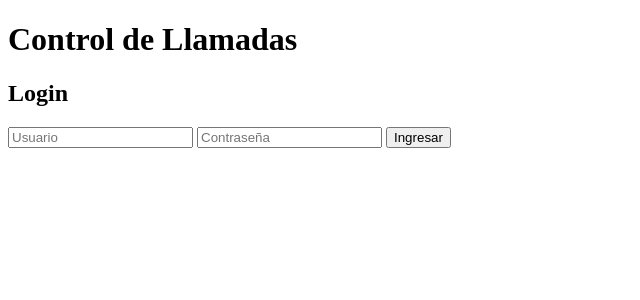
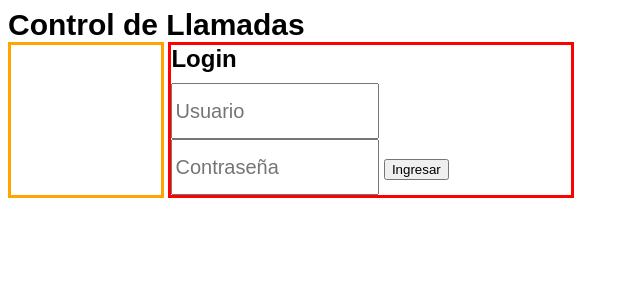
Before and after one commit to azte/Call-Manager, a PHP site: page /call-manager/login.php in a window 1280 px wide. Shown: the top 300 px of the page, without its empty margins (0-640 px from the left). Run offline with PHP 8.4, Linux system fonts and the light colour scheme.

Commit message:
Formato al Login

```diff
--- /dev/null
+++ b/css/log_estilos.css
@@ -0,0 +1,44 @@
+body{
+
+	font-family: arial;
+}
+
+
+#contenido{
+	border: solid red;
+	display: inline-block;
+	vertical-align: top;
+	width: 400px;
+	height: 150px;
+
+
+
+}
+
+.inputs{
+
+	width: 200px;
+	height: 50px;
+	font-size: 20px;
+}
+
+figure{
+	border: solid orange;
+	display: inline-block;
+
+	height: 150px;
+	margin: 0;
+	vertical-align: top;
+	width: 150px;
+
+
+}
+
+h1{
+	font-size: 30px;
+	margin: 0;
+}
+
+h2{
+	margin: 0 0 10px 0;
+}
--- a/login.php
+++ b/login.php
@@ -3,16 +3,25 @@
 <head>
 	<meta charset="UTF-8">
 	<title>Login</title>
+	<link rel="stylesheet" type="text/css" href="css/log_estilos.css">
+
 </head>
 <body>
+
+
+	<h1>Control de Llamadas</h1>
+	<figure>
+		<img src="">
+	</figure>
+
 	<div id="contenido">
-		<h1>Control de Llamadas</h1>
+
 		<h2>Login</h2>
 
 		<form action="control.php" method="post" name="login">
-			<input name="usuario" type="text" placeholder="Usuario">
-			<input name="clave" type="password" placeholder="Contraseña">
-			<input type="submit" value="Ingresar">
+			<input name="usuario" type="text"class="inputs" placeholder="Usuario">
+			<input name="clave" type="password" class="inputs" placeholder="Contraseña">
+			<input type="submit" id="log_button" value="Ingresar">
 		</form>
 	</div>
 </body>
```
